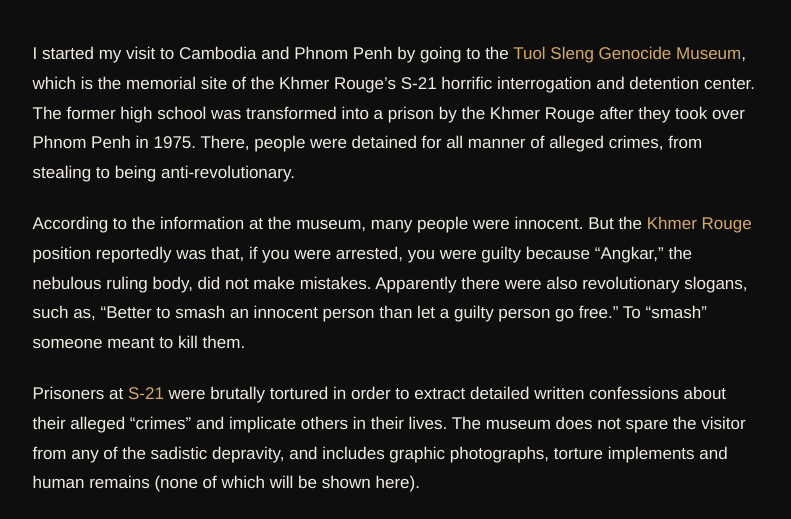
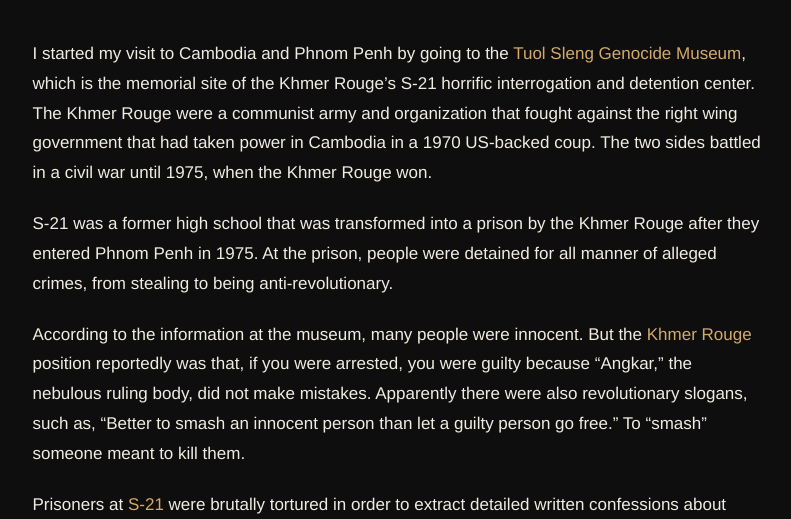
Before and after one commit to jcmiltrod/jcmiltrod.github.io, a plain HTML site: page phnompenh.html in a window 1280 px wide. Shown: the part 1508-2027 px from the top of the page, without its empty margins (243-1034 px from the left). Drawn offline with Linux system fonts and the light colour scheme; no server answers; a web font is replaced by a local one.

Commit message:
Add civil war to PP post

```diff
--- a/phnompenh.html
+++ b/phnompenh.html
@@ -93,7 +93,9 @@
           <span class="slideshow__counter" id="ss1-counter">1 / 13</span>
         </div>
 
-        <p>I started my visit to Cambodia and Phnom Penh by going to the <a href="https://tuolsleng.gov.kh/en/museum/" target="_blank" rel="noopener">Tuol Sleng Genocide Museum</a>, which is the memorial site of the Khmer Rouge&rsquo;s S-21 horrific interrogation and detention center. The former high school was transformed into a prison by the Khmer Rouge after they took over Phnom Penh in 1975. There, people were detained for all manner of alleged crimes, from stealing to being anti-revolutionary.</p>
+        <p>I started my visit to Cambodia and Phnom Penh by going to the <a href="https://tuolsleng.gov.kh/en/museum/" target="_blank" rel="noopener">Tuol Sleng Genocide Museum</a>, which is the memorial site of the Khmer Rouge&rsquo;s S-21 horrific interrogation and detention center. The Khmer Rouge were a communist army and organization that fought against the right wing government that had taken power in Cambodia in a 1970 US-backed coup. The two sides battled in a civil war until 1975, when the Khmer Rouge won.</p>
+
+        <p>S-21 was a former high school that was transformed into a prison by the Khmer Rouge after they entered Phnom Penh in 1975. At the prison, people were detained for all manner of alleged crimes, from stealing to being anti-revolutionary.</p>
 
         <p>According to the information at the museum, many people were innocent. But the <a href="https://en.wikipedia.org/wiki/Khmer_Rouge" target="_blank" rel="noopener">Khmer Rouge</a> position reportedly was that, if you were arrested, you were guilty because &ldquo;Angkar,&rdquo; the nebulous ruling body, did not make mistakes. Apparently there were also revolutionary slogans, such as, &ldquo;Better to smash an innocent person than let a guilty person go free.&rdquo; To &ldquo;smash&rdquo; someone meant to kill them.</p>
 
```
